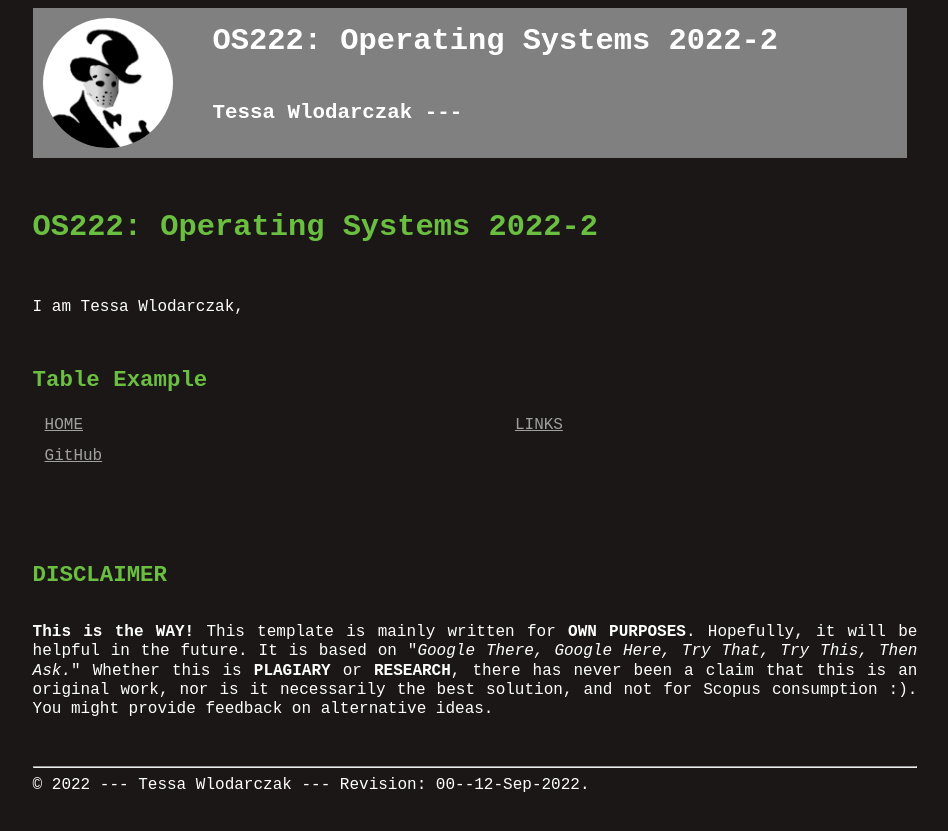
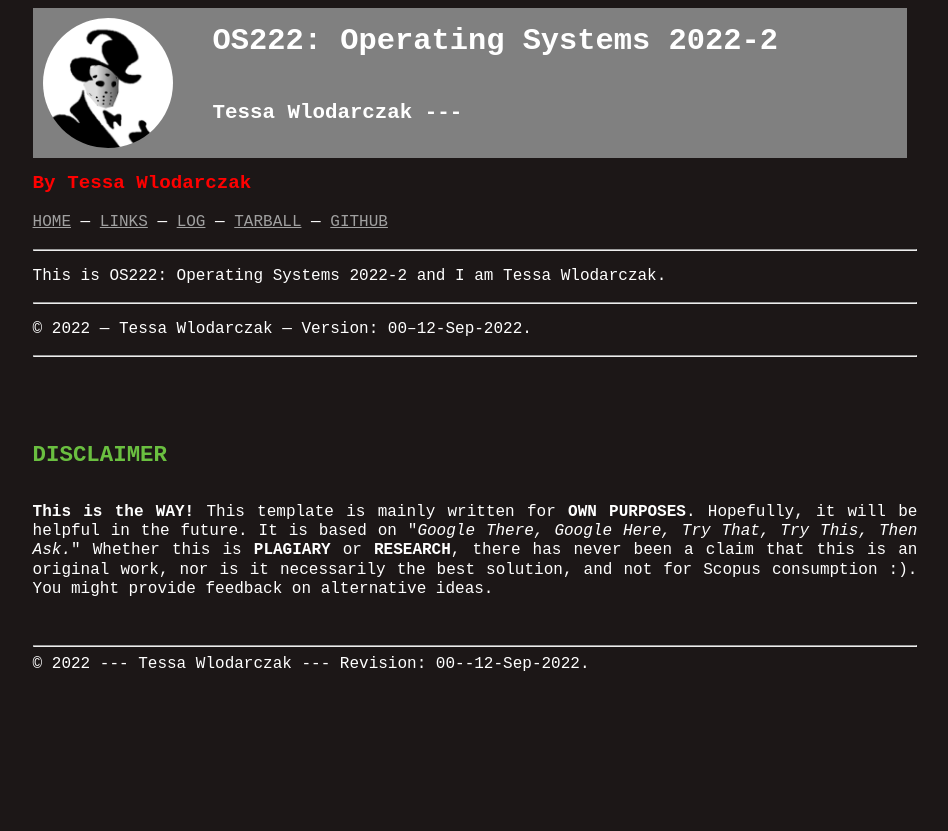
Before and after one commit to twlodarczak/os222, a Jekyll site: the page built from index.md, in a window 1280 px wide. Shown: the top 831 px of the page, without its empty margins (165-1113 px from the left). Built offline with Jekyll 4.4.1, drawn with Linux system fonts in a browser that asks for light colours; our own code applies the rules of GitHub Pages for plain Markdown files.

Commit message:
Update index.md

```diff
--- a/index.md
+++ b/index.md
@@ -1,17 +1,17 @@
 ---
 ---
-
-<br id="idx00">
-# {{ site.title }}
-
-<br id="idx01">
-
-I am {{ site.author }}, {{ site.address }}
-
-<br id="idx02">
-## Table Example
-
-| [HOME]({{ site.baseurl }}/) | [LINKS]({{ site.baseurl }}/LINKS/) |
-| [GitHub]({{ site.urlgithub }})
-
-<br id="idx03">
+<span style="color:red; font-weight:bold; font-size:larger;">By {{ site.author }}</span>
+<br><br>
+[HOME]({{ site.baseurl }}/) ---
+[LINKS]({{ site.baseurl }}/LINKS/) ---
+[LOG]({{ site.baseurl }}{{ site.myloglink }}) ---
+[TARBALL](SandBox/cbkadal.tar.xz) ---
+[GITHUB]({{ site.githublink }})
+<br>
+<hr>
+This is {{ site.title }} and I am {{ site.author }}.
+<br>
+<hr>
+&copy; {{ site.copyright }} --- {{ site.author }} --- Version: {{ site.version }}.
+<hr>
+<br>
```
